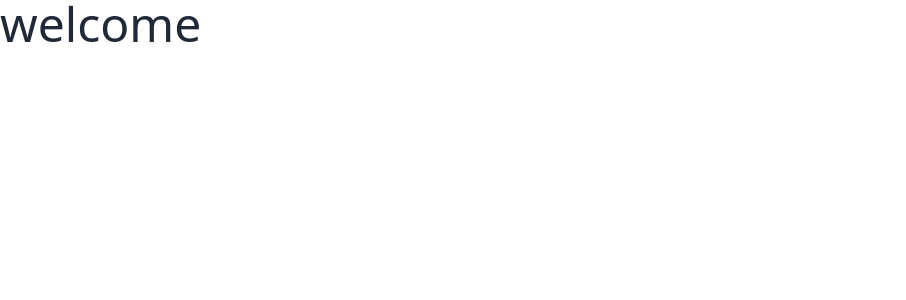
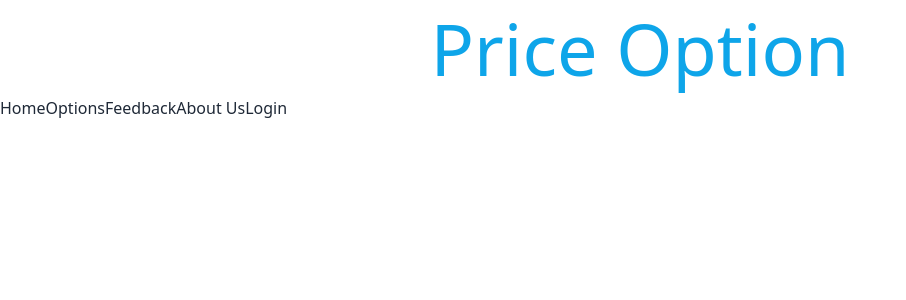
Before and after one commit to KhanZiaul/Data-Analysis-Chart, a React (Vite) app: page / in a window 1280 px wide. Shown: the top 300 px of the page, without its empty margins (0-906 px from the left). Built offline with nearby package versions, Linux system fonts and the light colour scheme.

Commit message:
header title and navigation added

```diff
--- a/package.json
+++ b/package.json
@@ -9,6 +9,7 @@
     "preview": "vite preview"
   },
   "dependencies": {
+    "@heroicons/react": "^2.0.17",
     "daisyui": "^2.51.5",
     "react": "^18.2.0",
     "react-dom": "^18.2.0"
--- a/src/App.jsx
+++ b/src/App.jsx
@@ -1,9 +1,9 @@
 import React from 'react';
-
+import Header from './components/Header/Header'
 const App = () => {
   return (
     <div>
-      <h2 className='text-5xl'>welcome</h2>
+      <Header></Header>
     </div>
   );
 };
--- /dev/null
+++ b/src/components/Header/Header.jsx
@@ -0,0 +1,15 @@
+import React from 'react';
+import Navigation from '../Navigation/Navigation';
+
+const Header = () => {
+    return (
+        <div>
+            <h2 className='text-center text-7xl mt-3 text-sky-500 mb-3'>Price Option</h2>
+            <nav>
+                <Navigation></Navigation>
+            </nav>
+        </div>
+    );
+};
+
+export default Header;
--- /dev/null
+++ b/src/components/Navigation/Navigation.jsx
@@ -0,0 +1,17 @@
+import React from 'react';
+
+const Navigation = () => {
+    return (
+        <>
+        <ul>
+            <a href="/home">Home</a>
+            <a href="/options">Options</a>
+            <a href="/feedback">Feedback</a>
+            <a href="/about_us">About Us</a>
+            <a href="/login">Login</a>
+        </ul>
+        </>
+    );
+};
+
+export default Navigation;
```
Also changed, not shown: 1 other file (tests, documents, lock files or other folders).
